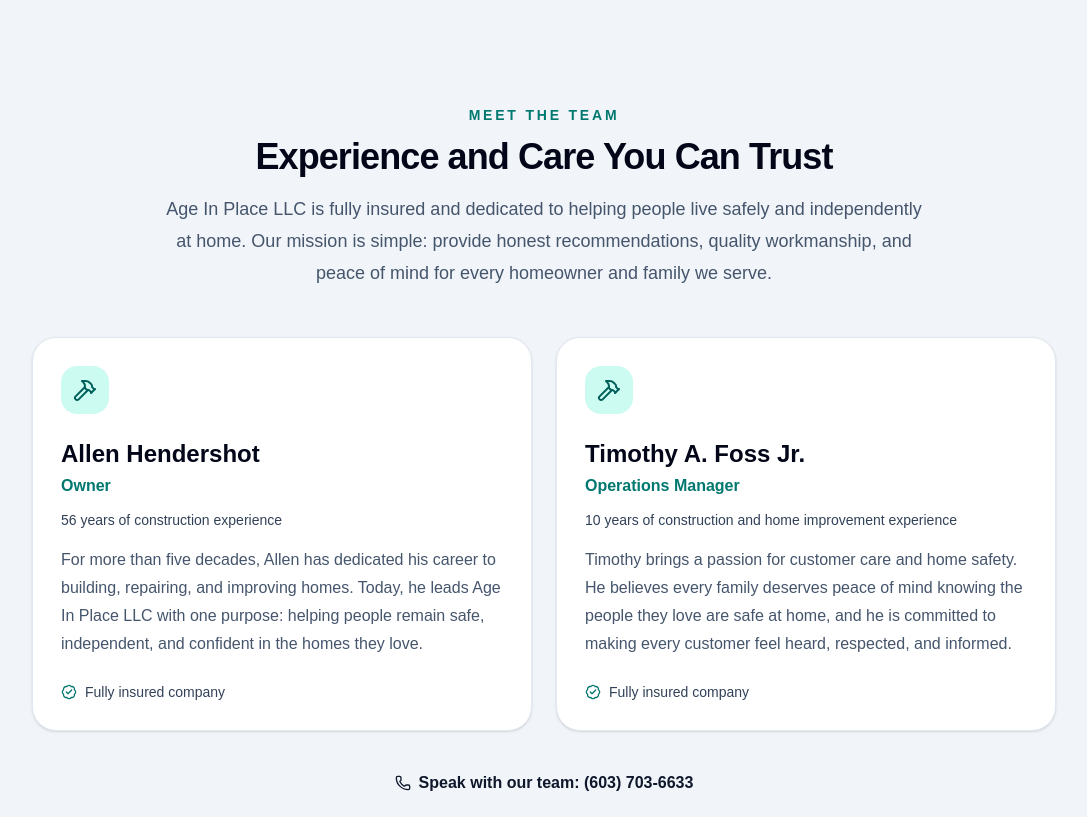
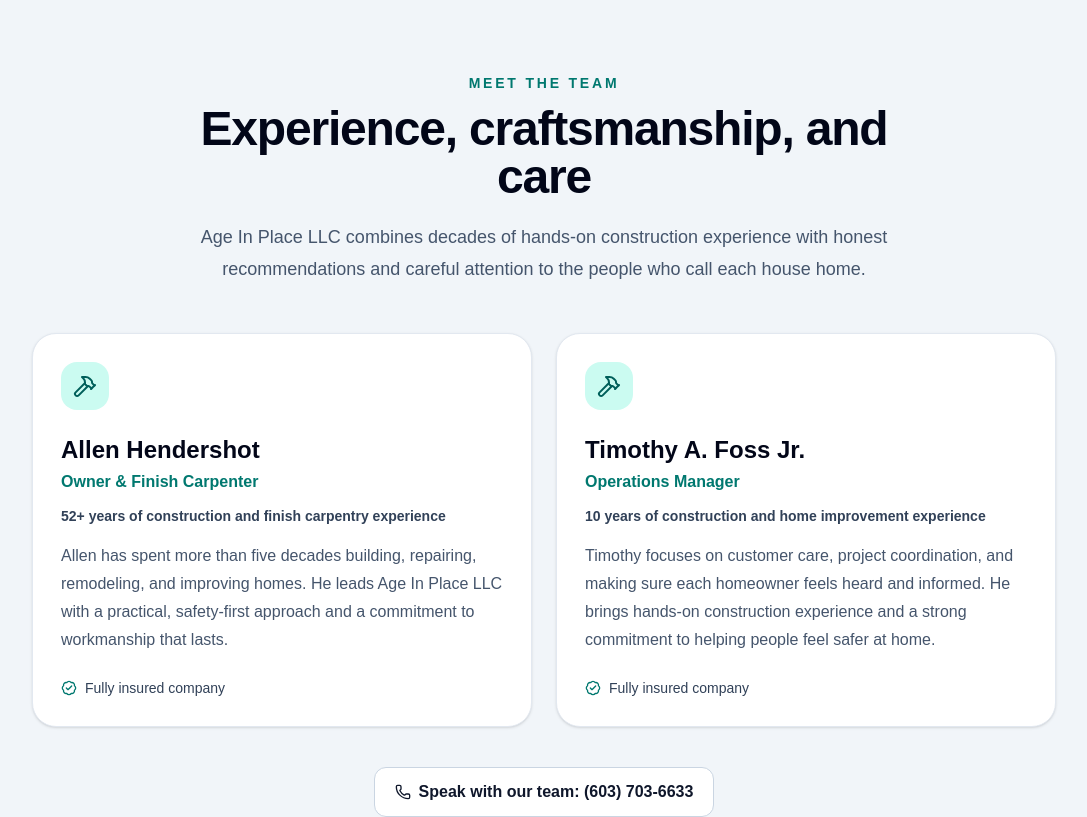
Before and after one commit to Adhco0543/age-in-place-llc, a Next.js app: page / in a window 1280 px wide. Shown: the part 4160-4977 px from the top of the page, without its empty margins (96-1183 px from the left). Built offline with nearby package versions, Linux system fonts and the light colour scheme.

Commit message:
Align team experience and polish homepage team section

```diff
--- a/src/components/Owners.tsx
+++ b/src/components/Owners.tsx
@@ -3,36 +3,35 @@
 const owners = [
   {
     name: "Allen Hendershot",
-    title: "Owner",
-    experience: "56 years of construction experience",
-    bio: "For more than five decades, Allen has dedicated his career to building, repairing, and improving homes. Today, he leads Age In Place LLC with one purpose: helping people remain safe, independent, and confident in the homes they love.",
+    title: "Owner & Finish Carpenter",
+    experience: "52+ years of construction and finish carpentry experience",
+    bio: "Allen has spent more than five decades building, repairing, remodeling, and improving homes. He leads Age In Place LLC with a practical, safety-first approach and a commitment to workmanship that lasts.",
   },
   {
     name: "Timothy A. Foss Jr.",
     title: "Operations Manager",
     experience: "10 years of construction and home improvement experience",
-    bio: "Timothy brings a passion for customer care and home safety. He believes every family deserves peace of mind knowing the people they love are safe at home, and he is committed to making every customer feel heard, respected, and informed.",
+    bio: "Timothy focuses on customer care, project coordination, and making sure each homeowner feels heard and informed. He brings hands-on construction experience and a strong commitment to helping people feel safer at home.",
   },
 ];
 
 export function Owners() {
   return (
-    <section className="bg-slate-100 pt-28 pb-20 sm:pt-32 sm:pb-24">
+    <section className="bg-slate-100 py-20 sm:py-24">
       <div className="mx-auto max-w-7xl px-6 lg:px-8">
         <div className="mx-auto max-w-3xl text-center">
           <p className="text-sm font-semibold uppercase tracking-[0.2em] text-teal-700">
             Meet the Team
           </p>
 
-          <h2 className="mt-3 text-3xl font-bold tracking-tight text-slate-950 sm:text-4xl">
-            Experience and Care You Can Trust
+          <h2 className="mt-3 text-3xl font-bold tracking-tight text-slate-950 sm:text-5xl">
+            Experience, craftsmanship, and care
           </h2>
 
-          <p className="mt-4 text-lg leading-8 text-slate-600">
-            Age In Place LLC is fully insured and dedicated to helping people
-            live safely and independently at home. Our mission is simple:
-            provide honest recommendations, quality workmanship, and peace of
-            mind for every homeowner and family we serve.
+          <p className="mt-5 text-lg leading-8 text-slate-600">
+            Age In Place LLC combines decades of hands-on construction experience
+            with honest recommendations and careful attention to the people who
+            call each house home.
           </p>
         </div>
 
@@ -40,30 +39,29 @@
           {owners.map((person) => (
             <article
               key={person.name}
-              className="rounded-3xl border border-slate-200 bg-white p-7 shadow-sm"
+              className="rounded-3xl border border-slate-200 bg-white p-7 shadow-sm transition hover:-translate-y-1 hover:shadow-lg"
             >
               <div className="flex h-12 w-12 items-center justify-center rounded-2xl bg-teal-100 text-teal-800">
-                <Hammer className="h-6 w-6" />
+                <Hammer className="h-6 w-6" aria-hidden="true" />
               </div>
 
               <h3 className="mt-6 text-2xl font-bold text-slate-950">
                 {person.name}
               </h3>
 
-              <p className="mt-1 font-semibold text-teal-700">
-                {person.title}
-              </p>
+              <p className="mt-1 font-semibold text-teal-700">{person.title}</p>
 
-              <p className="mt-3 text-sm font-medium text-slate-700">
+              <p className="mt-3 text-sm font-semibold text-slate-700">
                 {person.experience}
               </p>
 
-              <p className="mt-4 leading-7 text-slate-600">
-                {person.bio}
-              </p>
+              <p className="mt-4 leading-7 text-slate-600">{person.bio}</p>
 
               <div className="mt-6 flex items-center gap-2 text-sm font-medium text-slate-700">
-                <BadgeCheck className="h-4 w-4 text-teal-700" />
+                <BadgeCheck
+                  className="h-4 w-4 text-teal-700"
+                  aria-hidden="true"
+                />
                 Fully insured company
               </div>
             </article>
@@ -73,9 +71,9 @@
         <div className="mt-10 text-center">
           <a
             href="tel:6037036633"
-            className="inline-flex items-center gap-2 font-semibold text-slate-900 hover:text-teal-700"
+            className="inline-flex items-center gap-2 rounded-xl border border-slate-300 bg-white px-5 py-3 font-semibold text-slate-900 transition hover:border-teal-300 hover:text-teal-700"
           >
-            <Phone className="h-4 w-4" />
+            <Phone className="h-4 w-4" aria-hidden="true" />
             Speak with our team: (603) 703-6633
           </a>
         </div>
```
